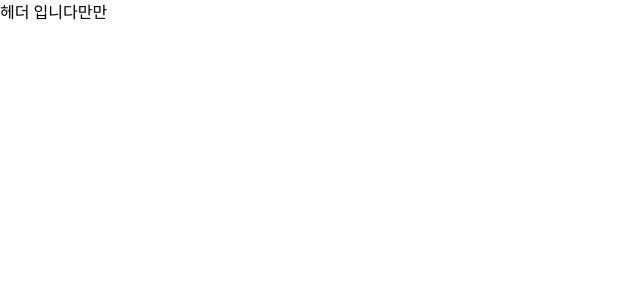
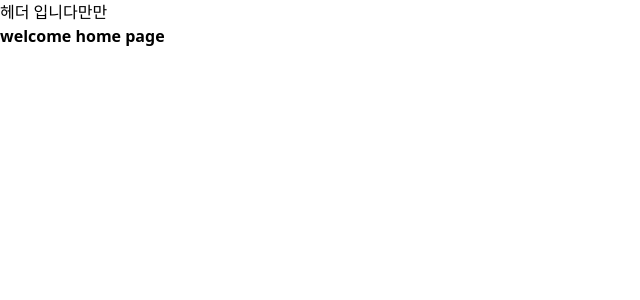
Before and after one commit to hyebinkimsdf/hyebinkim.github.io, a React (Vite) app: page / in a window 1280 px wide. Shown: the top 300 px of the page, without its empty margins (0-640 px from the left). Built offline with nearby package versions, Linux system fonts and the light colour scheme.

Commit message:
fix: 라우터 설정 수정

```diff
--- a/src/index.tsx
+++ b/src/index.tsx
@@ -8,6 +8,6 @@ import { App } from "./router/App";
 
 ReactDOM.createRoot(document.getElementById("root") as HTMLElement).render(
   <React.StrictMode>
-    <App />
+    <RouterProvider router={router} />
   </React.StrictMode>
 );
--- a/src/router/App.tsx
+++ b/src/router/App.tsx
@@ -1,10 +1,12 @@
 import React from "react";
 import { Header } from "../components/Header";
+import { Outlet } from "react-router-dom";
 
 export function App() {
   return (
     <>
       <Header />
+      <Outlet />
     </>
   );
 }
--- a/src/tsconfig.json
+++ b/src/tsconfig.json
@@ -7,6 +7,6 @@
     "strict": true, // 엄격한 타입 체크
     "esModuleInterop": true // ES 모듈과 CommonJS 호환
   },
-  "include": ["**/*"], // 프로젝트의 모든 TypeScript 파일 포함
+  "include": ["**/*", "../tailwind.config.js", "../tailwind.config.js"], // 프로젝트의 모든 TypeScript 파일 포함
   "exclude": ["node_modules"] // node_modules는 제외
 }
```
